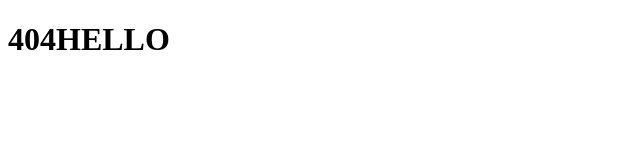
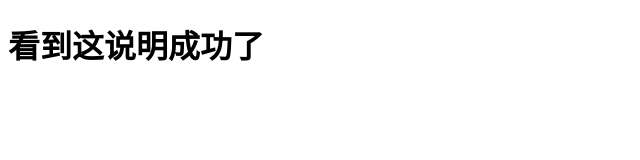
Before and after one commit to sunmou5565/main, a plain HTML site: page index.html in a window 1280 px wide. Shown: the whole page, without its empty margins (0-640 px from the left). Drawn offline with Linux system fonts and the light colour scheme.

Commit message:
Update index.html

```diff
--- a/index.html
+++ b/index.html
@@ -5,6 +5,6 @@
     404
   </title>
   <h1>
-    404HELLO
+    看到这说明成功了
   </h1>
 </html>
```
